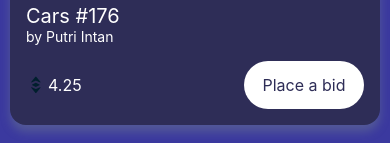
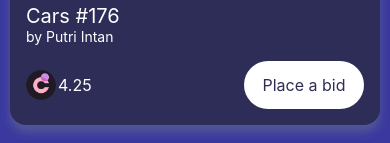
Before and after one commit to Ugboaja-Uchechi/pawz, a React Native app: screen /Home in a window 390 px wide. Shown: the part 484-627 px from the top of the page. Built offline with nearby package versions, Linux system fonts and the light colour scheme.

Commit message:
Add chr logo

```diff
--- a/components/SubInfo.js
+++ b/components/SubInfo.js
@@ -30,9 +30,9 @@ export const EthPrice = ({ price }) => {
   return (
     <View style={{ flexDirection: "row", alignItems: "center" }}>
       <Image
-        source={assets.eth}
+        source={assets.chr}
         resizeMode="contain"
-        style={{ width: 20, height: 20, marginRight: 2 }}
+        style={{ width: 30, height: 30, marginRight: 2 }}
       />
       <Text
         style={{
--- a/constants/assets.js
+++ b/constants/assets.js
@@ -1,5 +1,5 @@
 import search from "../assets/icon/search.png";
-import eth from "../assets/icon/eth.png";
+import chr from "../assets/icon/chr.png";
 import heart from "../assets/icon/heart.png";
 
 import rhino1 from "../assets/images/1.png";
@@ -78,7 +78,7 @@ import cars36 from "../assets/images/2000.png";
 
 export default {
   heart,
-  eth,
+  chr,
   search,
 
   rhino1,
```
Also changed, not shown: assets/icon/chr.png (added).
